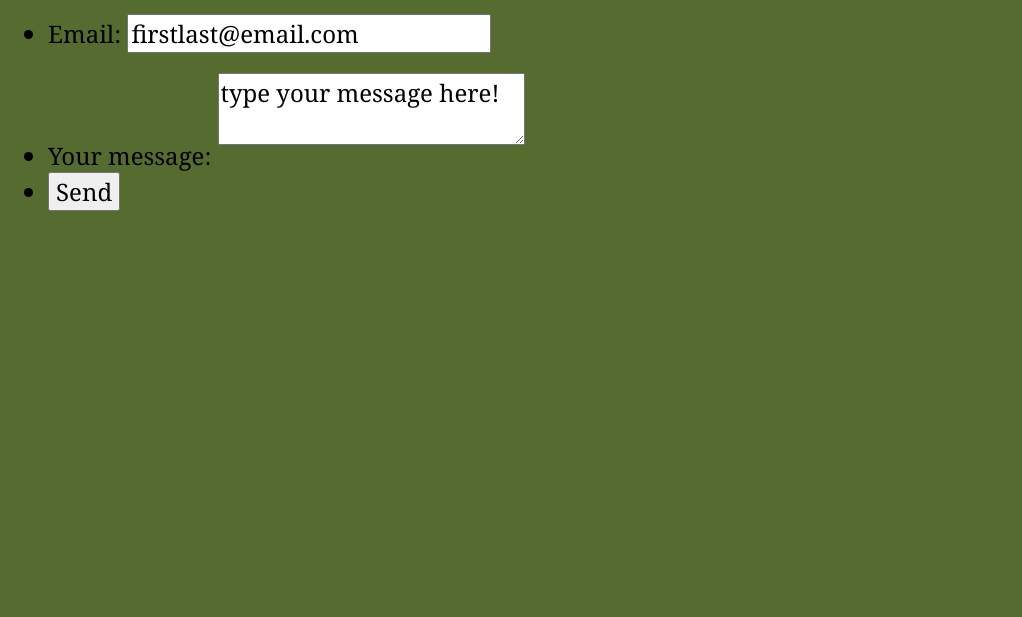
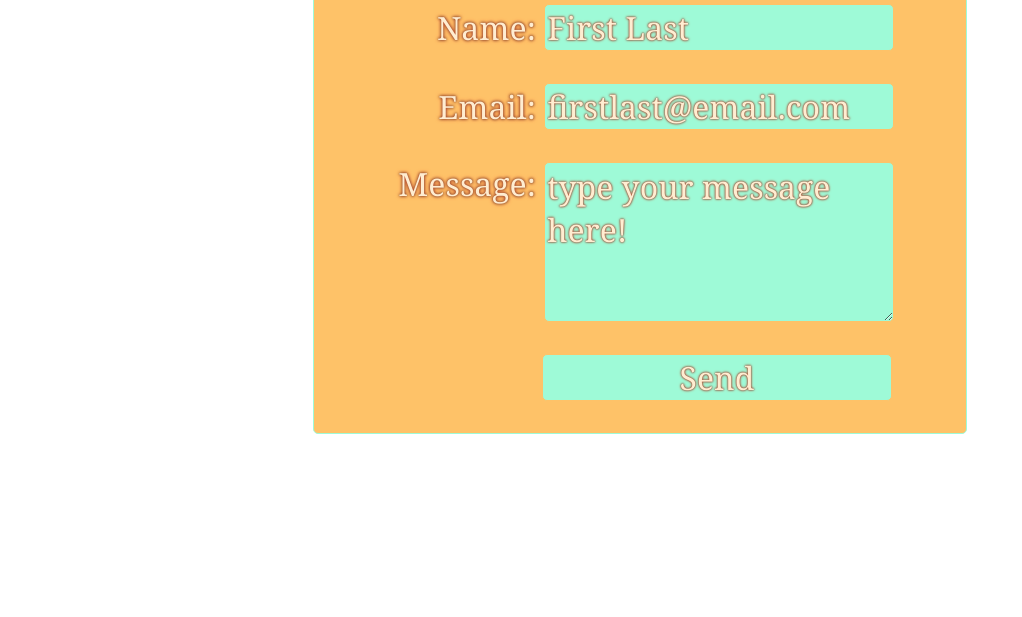
Before and after one commit to tamlfrisic/form-practice, a plain HTML site: page index.html in a window 1280 px wide. Shown: the part 183-800 px from the top of the page, without its empty margins (0-1022 px from the left). Drawn offline with Linux system fonts and the light colour scheme.

Commit message:
Complete basic form example

```diff
--- a/index.html
+++ b/index.html
@@ -8,7 +8,8 @@
 </head>
 <body>
     <p>This is my form page</p>
-    <form action="/my-handling-form-page" method="post">...
+    <form action="/my-handling-form-page" method="post">
+        <p>Please enter the following information</p>
         <ul>
             <li>
                 <label for="name">Name: </label>
@@ -17,7 +18,7 @@
                 <label for="email">Email: </label>
                 <input id="name" type="email" name="user_email" value="firstlast@email.com"></li>
             <li>
-                <label for="message">Your message: </label>
+                <label for="message">Message: </label>
                 <textarea id="message" name="user_message">type your message here!</textarea>
             </li>
             <li class="button">
--- a/style.css
+++ b/style.css
@@ -1,15 +1,77 @@
 :root {
-    background-color: darkolivegreen;
-    color: hsl(50, 50, 50);
+    --main-color:  #f35f3b;
+    --second-color: #fec268;
+    --main-bg-color: #ffedd1;
+    --second-bg-color: #5af9c3;
+    --color-accent: hsl(157, 90%, 80%);
     font-family: Ubuntu, Georgia, sans-serif;
-    font-size: 1.5rem;
+    font-size: 2rem;
+}
+
+body {
+    padding-top: 20px;
+    text-align: center;
+    background-color: var(--second--color);
+    color: var(--main-bg-color);
+    text-shadow: 0 0 4px var(--main-color), 0 0 3px black;
+}
+
+p {
+    margin: 0 0 20px 0;
+}
+
+form {
+    display: inline-block;
+    padding: 1em;
+    border: 1px solid var(--color-accent);
+    border-radius: 5px;
+    background: var(--second-color);
 }
 
 input, button,
-select,
 textarea {
-    margin: 0 0 20px 0;
+    /* margin: 0 0 20px 0; */
     font-family: inherit;
     font-size: 100%;
-    color: inherit;
+    color: var(--main-bg-color);
+    text-shadow: 0 0 3px var(--main-color), 0 0 2px black;
+    background: var(--color-accent);
+    border: 1px solid var(--second-color);
+    border-radius: 5px;
+    width: 350px;
+    box-sizing: border-box;
 }
+
+ul {
+    list-style: none;
+    padding: 0;
+    margin: 0;
+}
+
+form li + li {
+    margin-top: 1em;
+}
+
+label {
+    display: inline-block;
+    min-width: 150px;
+    text-align: right;
+}
+
+input:focus,
+textarea:focus {
+    border-color: #ffedd1;
+}
+
+textarea {
+    vertical-align: top;
+    height: 5em;
+}
+
+.button {
+    padding-left: 90px;
+}
+
+button {
+    margin-left: 2em;
+}
```
